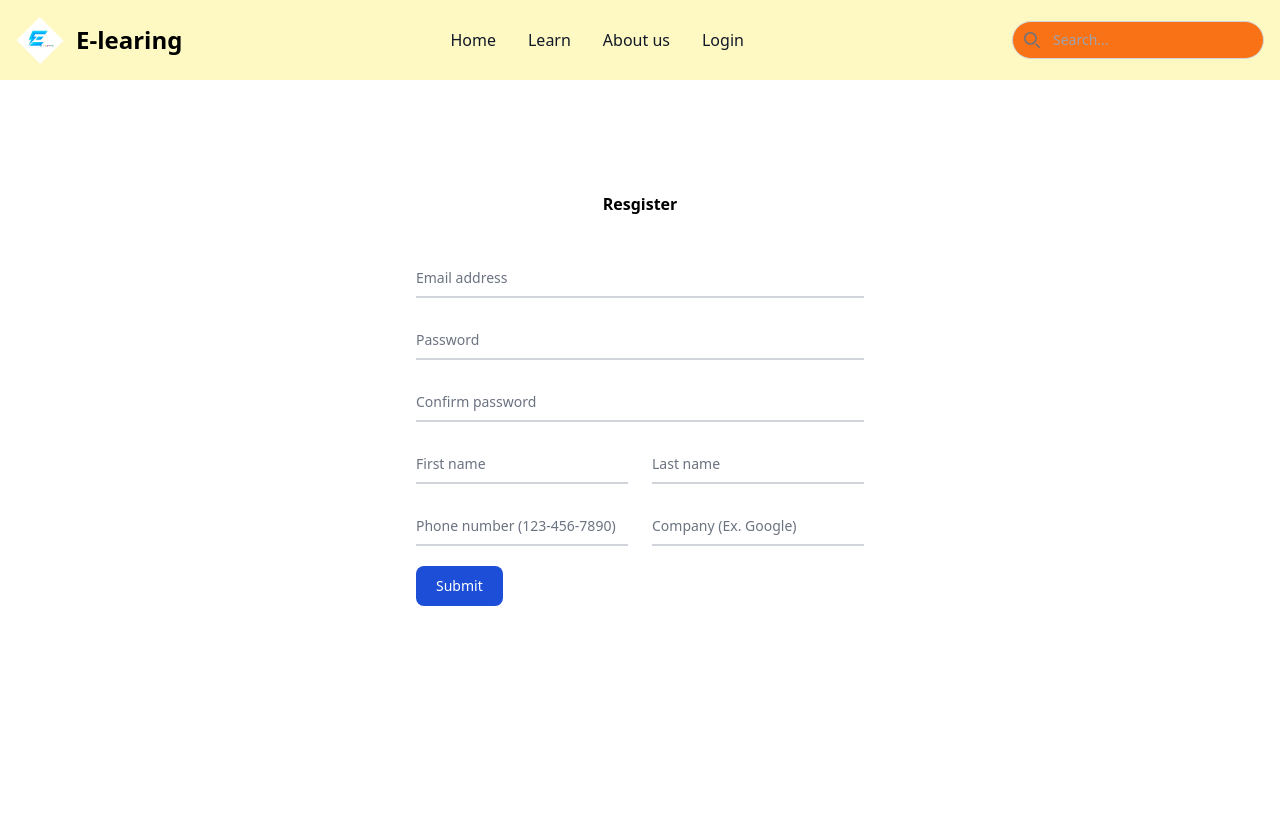
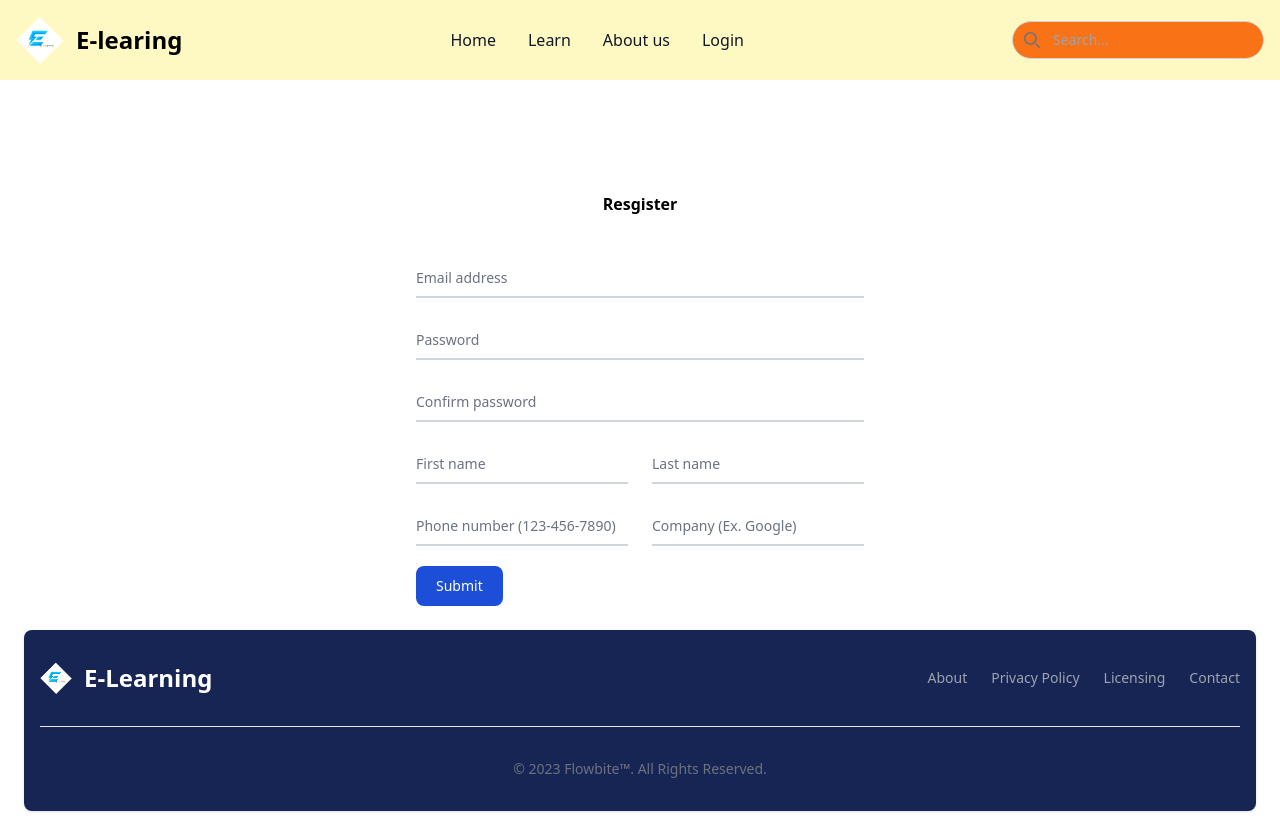
Before and after one commit to chydevit/This-ia-my-projrct, a website: page src/applynow.html in a window 1280 px wide. Before the commit the page ends 800 px from the top, so only its background shows below. Drawn offline with nearby package versions, Linux system fonts and the light colour scheme.

Commit message:
add footer

```diff
--- a/src/applynow.html
+++ b/src/applynow.html
@@ -303,7 +303,55 @@
         </form>
       </section>
     </main>
-    <footer></footer>
+    <!--footer-->
+    <footer class="bg-blue-950 rounded-lg shadow dark:bg-blue-950 m-6">
+      <div class="w-full max-w-screen-xl mx-auto p-4 md:py-8">
+        <div class="sm:flex sm:items-center sm:justify-between">
+          <a
+            href="#"
+            class="flex items-center mb-4 sm:mb-0 space-x-3 rtl:space-x-reverse"
+          >
+            <img
+              src="imge/learn_more-removebg-preview.png"
+              class="h-8"
+              alt="Flowbite Logo"
+            />
+            <span
+              class="self-center text-2xl font-semibold whitespace-nowrap text-white"
+              >E-Learning</span
+            >
+          </a>
+          <ul
+            class="flex flex-wrap items-center mb-6 text-sm font-medium text-gray-400 sm:mb-0 dark:text-gray-400"
+          >
+            <li>
+              <a href="#" class="hover:underline me-4 md:me-6">About</a>
+            </li>
+            <li>
+              <a href="#" class="hover:underline me-4 md:me-6"
+                >Privacy Policy</a
+              >
+            </li>
+            <li>
+              <a href="#" class="hover:underline me-4 md:me-6">Licensing</a>
+            </li>
+            <li>
+              <a href="#" class="hover:underline">Contact</a>
+            </li>
+          </ul>
+        </div>
+        <hr
+          class="my-6 border-gray-200 sm:mx-auto dark:border-gray-700 lg:my-8"
+        />
+        <span
+          class="block text-sm text-gray-500 sm:text-center dark:text-gray-400"
+          >© 2023
+          <a href="https://flowbite.com/" class="hover:underline">Flowbite™</a>.
+          All Rights Reserved.</span
+        >
+      </div>
+    </footer>
+    <script src="https://cdn.jsdelivr.net/npm/flowbite@2.4.1/dist/flowbite.min.js"></script>
     <script src="https://cdn.tailwindcss.com"></script>
   </body>
 </html>
```
